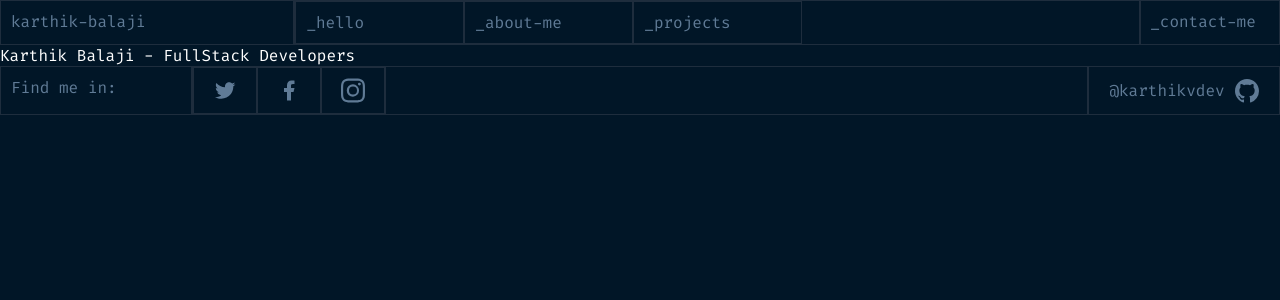
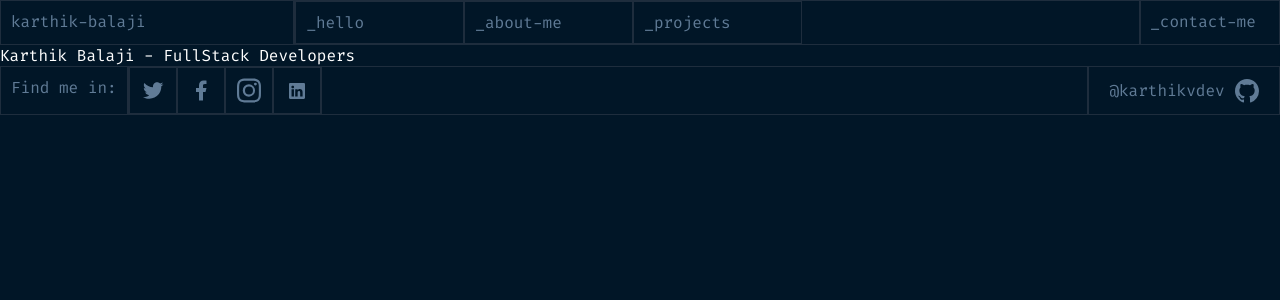
Before and after one commit to karthikvdev/kb-portfolio, a React (Create React App) app: page / in a window 1280 px wide. Shown: the top 300 px of the page. Built offline with nearby package versions, Linux system fonts and the light colour scheme.

Commit message:
Added linkedIn menu in footer

```diff
--- /dev/null
+++ b/src/assests/icons/linkedin.jsx
@@ -0,0 +1,11 @@
+import React from 'react'
+
+const LinkedInIcon = () => {
+    return (
+        <svg xmlns="http://www.w3.org/2000/svg" width="16" height="16" fill="currentColor" class="bi bi-linkedin" viewBox="0 0 16 16">
+            <path d="M0 1.146C0 .513.526 0 1.175 0h13.65C15.474 0 16 .513 16 1.146v13.708c0 .633-.526 1.146-1.175 1.146H1.175C.526 16 0 15.487 0 14.854V1.146zm4.943 12.248V6.169H2.542v7.225h2.401zm-1.2-8.212c.837 0 1.358-.554 1.358-1.248-.015-.709-.52-1.248-1.342-1.248-.822 0-1.359.54-1.359 1.248 0 .694.521 1.248 1.327 1.248h.016zm4.908 8.212V9.359c0-.216.016-.432.08-.586.173-.431.568-.878 1.232-.878.869 0 1.216.662 1.216 1.634v3.865h2.401V9.25c0-2.22-1.184-3.252-2.764-3.252-1.274 0-1.845.7-2.165 1.193v.025h-.016a5.54 5.54 0 0 1 .016-.025V6.169h-2.4c.03.678 0 7.225 0 7.225h2.4z" />
+        </svg>
+    )
+}
+
+export default LinkedInIcon;
--- a/src/components/footer/index.jsx
+++ b/src/components/footer/index.jsx
@@ -6,6 +6,7 @@ import GitHubIcon from '../../assests/icons/github'
 import TwitterIcon from '../../assests/icons/twitter'
 import FacebookIcon from '../../assests/icons/facebook'
 import Instagram from '../../assests/icons/instagram'
+import LinkedInIcon from '../../assests/icons/linkedin'
 
 const Footer = () => {
 
@@ -13,6 +14,7 @@ const Footer = () => {
     { label: <TwitterIcon />, to: ROUTES.HOME },
     { label: <FacebookIcon />, to: ROUTES.HOME },
     { label: <Instagram />, to: ROUTES.HOME },
+    { label: <LinkedInIcon />, to: ROUTES.HOME }
 
   ]
 
--- a/src/components/footer/style.scss
+++ b/src/components/footer/style.scss
@@ -1,13 +1,13 @@
 .footer-container {
     display: grid;
-    grid-template-columns: 15% 15% 55% 15%;
+    grid-template-columns: 10% 15% 60% 15%;
     color: #607B96;
 
     .center-menu {
         border: 0.50px #1E2D3D solid;
         display: grid;
         padding: unset;
-        grid-template-columns: 33.33% 33.33% 33.33%;
+        grid-template-columns: 25% 25% 25% 25%;
         width: 100%;
     }
     .icon-container{
```
